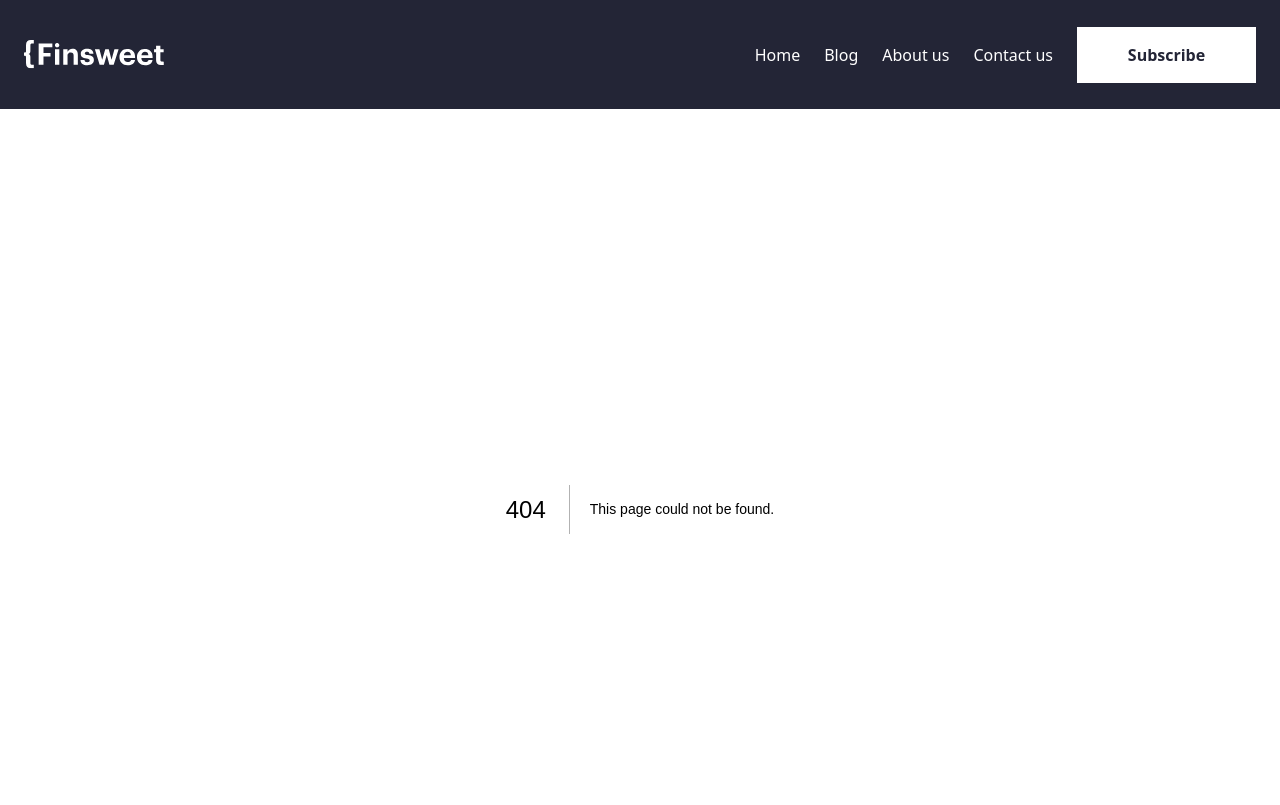
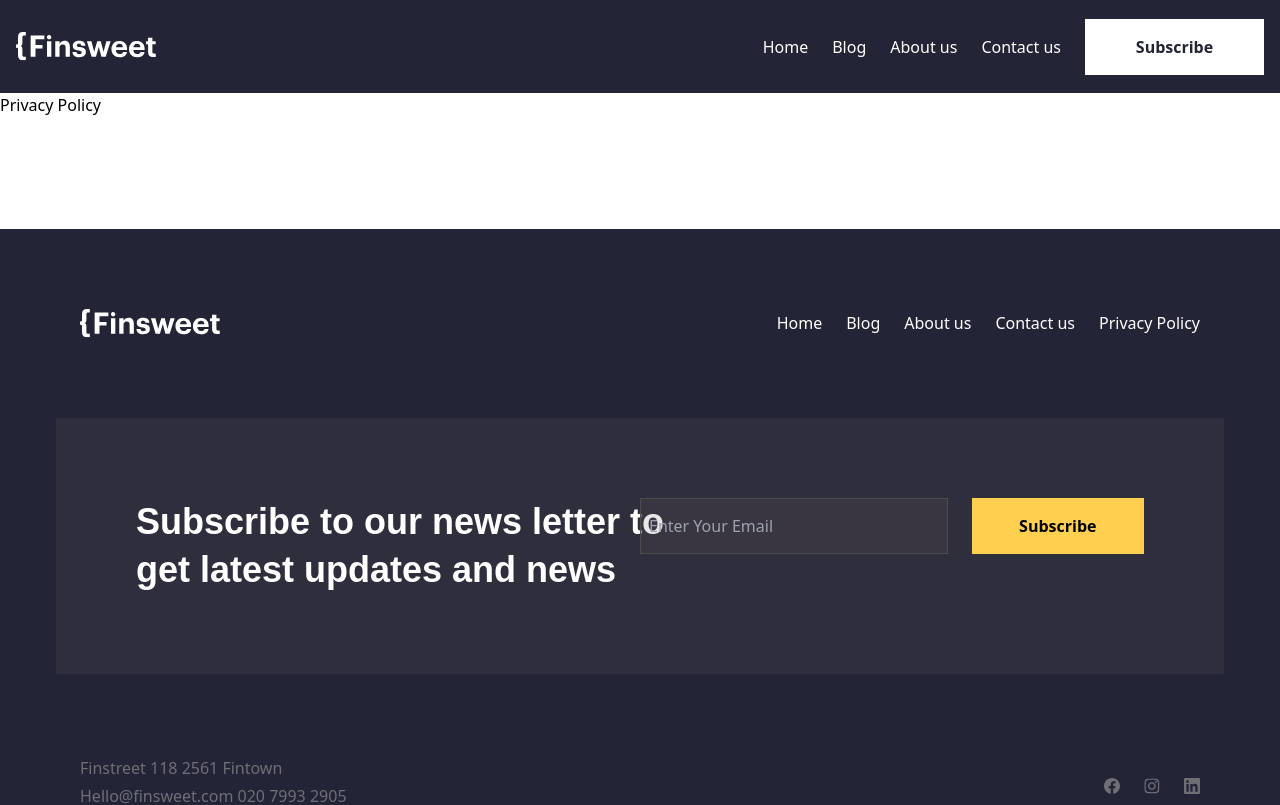
Before and after one commit to nyirurugoomar/finsweet, a Next.js app: page /PrivacyPolicy in a window 1280 px wide. Before the commit this address had no page. Shown: the top 805 px of the page. Built offline with nearby package versions, Linux system fonts and the light colour scheme.

Commit message:
change on Footer and Header

```diff
--- /dev/null
+++ b/app/PrivacyPolicy/page.tsx
@@ -0,0 +1,9 @@
+import React from 'react'
+
+function page() {
+  return (
+    <div>Privacy Policy</div>
+  )
+}
+
+export default page
--- a/components/Footer.tsx
+++ b/components/Footer.tsx
@@ -15,7 +15,7 @@ function Footer() {
                  <Link href='/' className="body0">Blog</Link>
                  <Link href='/' className="body0">About us</Link>
                  <Link href='/' className="body0">Contact us</Link>
-                 <Link href='/' className="body0">Privacy Policy</Link>
+                 <Link href='/PrivacyPolicy' className="body0">Privacy Policy</Link>
               </div>
            </div>
            <div className="md:bg-[#6f626228] md:p-20  md:mx-14 mx-6">
--- a/components/Header.tsx
+++ b/components/Header.tsx
@@ -14,7 +14,7 @@ function Header() {
 
   return (
     <div className='w-full'>
-      <div className='flex justify-between bg-[#232536] items-center p-4 md:p-6'>
+      <div className='flex justify-between bg-[#232536] items-center p-2 md:p-4'>
         <div className='my-4'>
             <Link href='/'>
               <Image  src='/Logo.svg' width={140} height={28.35} alt="Logo" />
```
